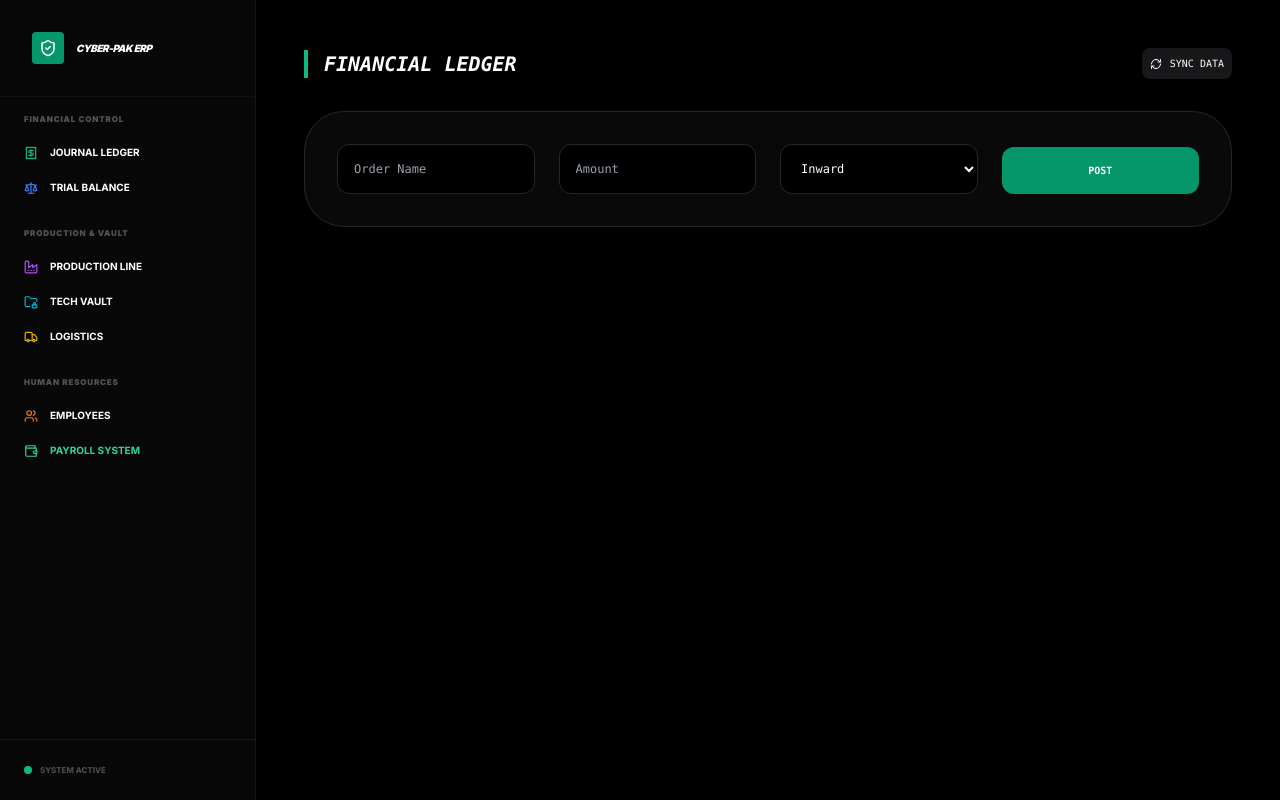
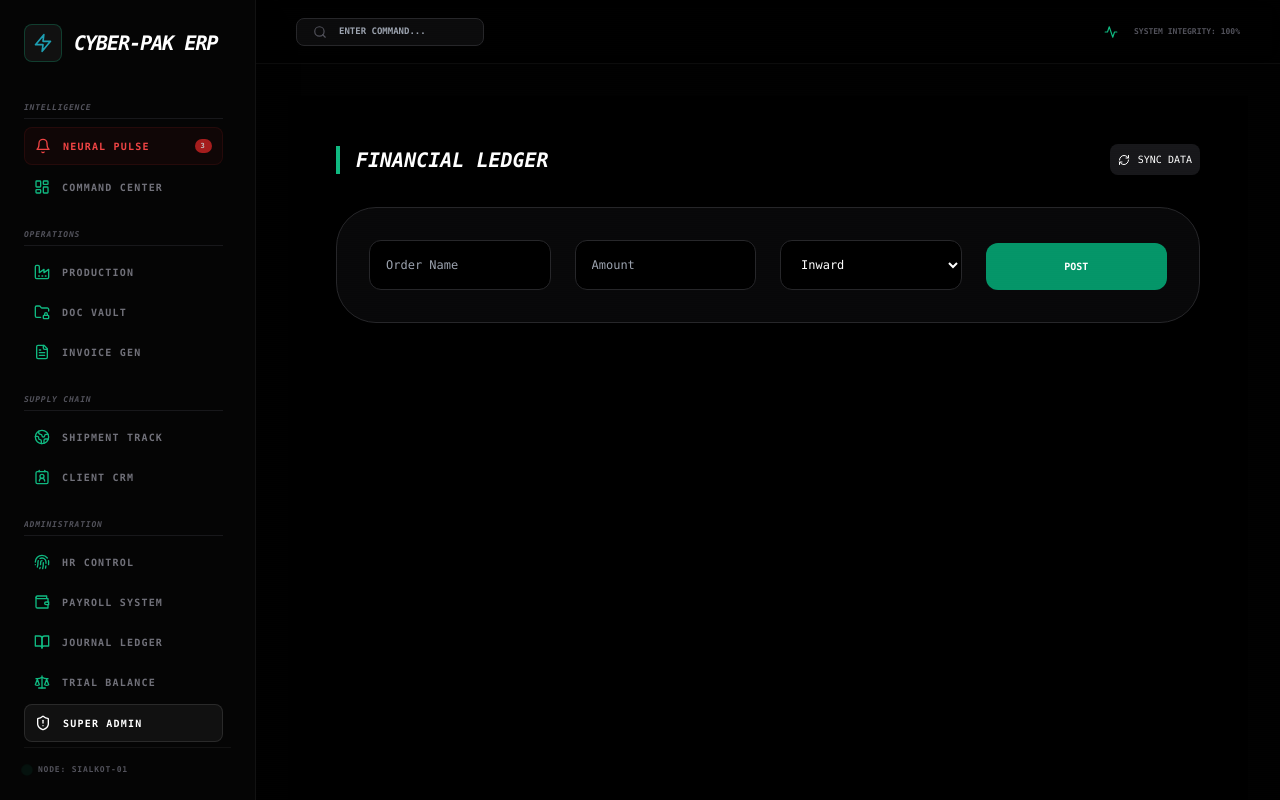
Before and after one commit to champdevil420-glitch/cyber-pak-erp, a Next.js app: page /accounts in a window 1280 px wide. Built offline with nearby package versions, Linux system fonts and the light colour scheme.

Commit message:
Final Master Layout Restoration

```diff
--- a/app/layout.tsx
+++ b/app/layout.tsx
@@ -1,89 +1,157 @@
 "use client";
-import { Inter } from "next/font/google";
 import "./globals.css";
 import Link from "next/link";
-import React from "react";
+import React, { useState, useEffect } from "react";
 import {
-  LayoutDashboard, Factory, FolderLock, Users,
-  Scale, Receipt, Truck, ShieldCheck, Wallet, Activity
+  LayoutDashboard, Zap, Fingerprint, Factory,
+  Contact2, ShieldAlert, BookOpen, FolderLock,
+  FileText, Bell, Globe2, LucideIcon,
+  Wallet, Scale, Activity, Search
 } from "lucide-react";
 
-const inter = Inter({ subsets: ["latin"] });
+// Types for the Navigation
+interface NavLink {
+  name: string;
+  href: string;
+  icon: LucideIcon;
+  alert?: string;
+  special?: boolean;
+  root?: boolean;
+}
+
+interface NavGroup {
+  label: string;
+  links: NavLink[];
+}
 
 export default function RootLayout({ children }: { children: React.ReactNode }) {
+  const [mounted, setMounted] = useState(false);
+  const [config, setConfig] = useState({
+    siteName: "CYBER-PAK ERP",
+    primaryColor: "#10b981", // Emerald
+    accentColor: "#22d3ee"   // Cyan
+  });
+
+  useEffect(() => {
+    setMounted(true);
+    const saved = localStorage.getItem("cyberPakConfig");
+    if (saved) {
+      try { setConfig(JSON.parse(saved)); } catch (e) { console.error(e); }
+    }
+  }, []);
+
+  const navGroups: NavGroup[] = [
+    {
+      label: "Intelligence",
+      links: [
+        { name: "Neural Pulse", href: "/notifications", icon: Bell, alert: "3", special: true },
+        { name: "Command Center", href: "/", icon: LayoutDashboard },
+      ]
+    },
+    {
+      label: "Operations",
+      links: [
+        { name: "Production", href: "/production", icon: Factory },
+        { name: "Doc Vault", href: "/vault", icon: FolderLock },
+        { name: "Invoice Gen", href: "/invoices", icon: FileText },
+      ]
+    },
+    {
+      label: "Supply Chain",
+      links: [
+        { name: "Shipment Track", href: "/logistics", icon: Globe2 },
+        { name: "Client CRM", href: "/crm", icon: Contact2 },
+      ]
+    },
+    {
+      label: "Administration",
+      links: [
+        { name: "HR Control", href: "/hr", icon: Fingerprint },
+        { name: "Payroll System", href: "/payroll", icon: Wallet },
+        { name: "Journal Ledger", href: "/accounts", icon: BookOpen },
+        { name: "Trial Balance", href: "/trial-balance", icon: Scale },
+        { name: "Super Admin", href: "/admin", icon: ShieldAlert, root: true },
+      ]
+    }
+  ];
+
   return (
     <html lang="en">
-      <body className={`${inter.className} bg-black text-white flex min-h-screen overflow-hidden`}>
+      <body className="bg-black font-mono flex h-screen overflow-hidden text-white">
 
-        {/* --- STABLE SIDEBAR --- */}
-        <aside className="hidden md:flex w-64 bg-[#080808] border-r border-zinc-900 flex-col h-screen sticky top-0">
-
-          <div className="p-8 flex items-center gap-3 border-b border-zinc-900/50">
-            <div className="w-8 h-8 bg-emerald-600 rounded flex items-center justify-center">
-              <ShieldCheck size={18} />
+        {/* --- THE PRO SIDEBAR --- */}
+        <nav className="w-64 border-r border-white/5 p-6 flex flex-col bg-[#050505] h-full sticky top-0 z-50 shadow-2xl">
+          <div className="flex items-center gap-3 mb-10 shrink-0">
+            <div className="p-2 bg-white/5 rounded-lg border" style={{ borderColor: `${config.primaryColor}44` }}>
+              <Zap style={{ color: config.accentColor }} className="animate-pulse" size={20} />
             </div>
-            <h1 className="font-black uppercase italic text-[10px] tracking-tighter">Cyber-Pak ERP</h1>
-          </div>
-
-          <nav className="flex-1 overflow-y-auto p-4 space-y-6">
-
-            {/* SECTION 1 */}
-            <div>
-              <p className="text-[8px] font-black text-zinc-600 uppercase tracking-widest mb-3 px-2">Financial Control</p>
-              <div className="space-y-1">
-                <Link href="/accounts" className="flex items-center gap-3 p-2 text-[10px] font-bold uppercase hover:bg-zinc-900 rounded-lg transition-all">
-                  <Receipt size={14} className="text-emerald-500" /> Journal Ledger
-                </Link>
-                <Link href="/trial-balance" className="flex items-center gap-3 p-2 text-[10px] font-bold uppercase hover:bg-zinc-900 rounded-lg transition-all">
-                  <Scale size={14} className="text-blue-500" /> Trial Balance
-                </Link>
+            <div className="flex flex-col font-black italic tracking-tighter text-xl uppercase leading-none">
+              {config.siteName}
             </div>
           </div>
 
-            {/* SECTION 2 */}
-            <div>
-              <p className="text-[8px] font-black text-zinc-600 uppercase tracking-widest mb-3 px-2">Production & Vault</p>
-              <div className="space-y-1">
-                <Link href="/production" className="flex items-center gap-3 p-2 text-[10px] font-bold uppercase hover:bg-zinc-900 rounded-lg transition-all">
-                  <Factory size={14} className="text-purple-500" /> Production Line
+          <div className="flex-1 flex flex-col gap-6 text-[10px] font-black uppercase tracking-[0.12em] overflow-y-auto no-scrollbar pr-2">
+            {navGroups.map((group, gIdx) => (
+              <div key={gIdx}>
+                <p className="text-[8px] text-zinc-600 mb-2 font-bold border-b border-zinc-900 pb-1 italic uppercase tracking-widest">
+                  {group.label}
+                </p>
+                <div className="flex flex-col gap-1">
+                  {group.links.map((link, lIdx) => {
+                    const Icon = link.icon;
+                    return (
+                      <Link
+                        key={lIdx}
+                        href={link.href}
+                        className={`flex items-center justify-between p-2.5 rounded-lg transition-all
+                          ${link.special ? 'bg-red-600/5 text-red-500 border border-red-600/10' :
+                            link.root ? 'bg-white/5 border border-white/10 text-white hover:bg-red-600' :
+                            'hover:bg-white/5 hover:text-white text-zinc-500'}`}
+                      >
+                        <div className="flex items-center gap-3">
+                          <Icon size={16} style={!link.special && !link.root ? { color: config.primaryColor } : {}} />
+                          <span>{link.name}</span>
+                        </div>
+                        {link.alert && mounted && (
+                          <span className="bg-red-600 text-white text-[7px] px-1.5 py-0.5 rounded-full animate-pulse">
+                            {link.alert}
+                          </span>
+                        )}
                       </Link>
-                <Link href="/vault" className="flex items-center gap-3 p-2 text-[10px] font-bold uppercase hover:bg-zinc-900 rounded-lg transition-all">
-                  <FolderLock size={14} className="text-cyan-500" /> Tech Vault
-                </Link>
-                <Link href="/logistics" className="flex items-center gap-3 p-2 text-[10px] font-bold uppercase hover:bg-zinc-900 rounded-lg transition-all">
-                  <Truck size={14} className="text-yellow-500" /> Logistics
-                </Link>
+                    );
+                  })}
                 </div>
               </div>
-
-            {/* SECTION 3 */}
-            <div>
-              <p className="text-[8px] font-black text-zinc-600 uppercase tracking-widest mb-3 px-2">Human Resources</p>
-              <div className="space-y-1">
-                <Link href="/hr" className="flex items-center gap-3 p-2 text-[10px] font-bold uppercase hover:bg-zinc-900 rounded-lg transition-all">
-                  <Users size={14} className="text-orange-500" /> Employees
-                </Link>
-                <Link href="/payroll" className="flex items-center gap-3 p-2 text-[10px] font-bold uppercase hover:bg-zinc-900 rounded-lg transition-all text-emerald-400">
-                  <Wallet size={14} /> Payroll System
-                </Link>
-              </div>
+            ))}
           </div>
 
+          <div className="mt-auto pt-4 border-t border-white/5 flex items-center gap-2">
+            <div className="w-1.5 h-1.5 bg-emerald-500 rounded-full animate-ping"></div>
+            <span className="text-[8px] text-zinc-600 font-bold uppercase tracking-widest">Node: Sialkot-01</span>
+          </div>
         </nav>
 
-          <div className="p-6 border-t border-zinc-900">
-             <div className="flex items-center gap-2">
-                <div className="w-2 h-2 bg-emerald-500 rounded-full animate-pulse"></div>
-                <span className="text-[8px] font-bold text-zinc-600 uppercase">System Active</span>
+        {/* --- MAIN CONTENT AREA --- */}
+        <main className="flex-1 bg-[#020202] overflow-y-auto h-screen relative">
+            {/* Top Bar for Professional Look */}
+            <header className="h-16 border-b border-white/5 sticky top-0 bg-black/50 backdrop-blur-md z-40 flex items-center justify-between px-10">
+               <div className="flex items-center gap-3 bg-zinc-900/50 border border-zinc-800 px-4 py-1.5 rounded-lg">
+                  <Search size={14} className="text-zinc-600" />
+                  <input placeholder="ENTER COMMAND..." className="bg-transparent outline-none text-[9px] font-black uppercase w-32 text-zinc-400" />
                </div>
+               <div className="flex items-center gap-4">
+                  <Activity size={14} className="text-emerald-500" />
+                  <div className="text-[8px] font-black text-zinc-600 uppercase">System Integrity: 100%</div>
                </div>
-        </aside>
+            </header>
 
-        {/* --- MAIN AREA --- */}
-        <main className="flex-1 h-screen overflow-y-auto bg-black">
-          {children}
+            {/* CRT Effect Overlay */}
+            <div className="absolute inset-0 pointer-events-none opacity-[0.02] bg-[linear-gradient(rgba(18,16,16,0)_50%,rgba(0,0,0,0.25)_50%),linear-gradient(90deg,rgba(255,0,0,0.06),rgba(0,255,0,0.02),rgba(0,0,255,0.06))] z-50 bg-[length:100%_2px,3px_100%]" />
+
+            <div className="relative z-10 p-8">
+              {mounted ? children : null}
+            </div>
         </main>
-
       </body>
     </html>
   );
```
Lines whose indentation alone changed are shown as unchanged.
